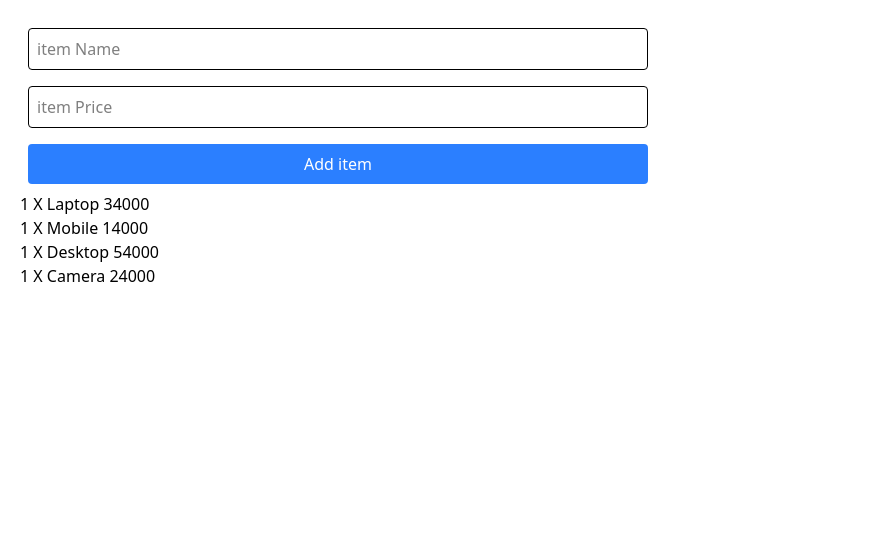
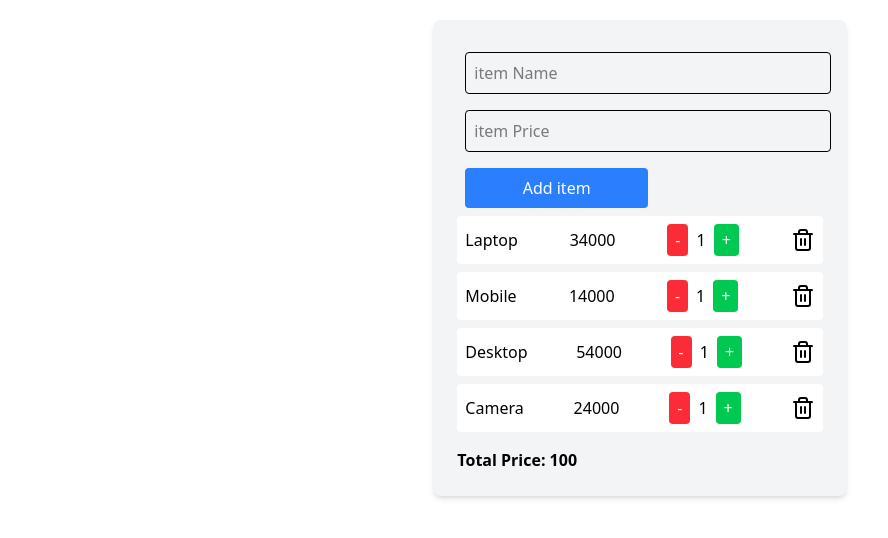
Before and after one commit to shoyebreza/phimart-client, a React (Vite) app: page / in a window 1280 px wide. Shown: the top 538 px of the page, without its empty margins (0-888 px from the left). Built offline with nearby package versions, Linux system fonts and the light colour scheme.

Commit message:
design updated

```diff
--- a/src/cart/CartApp.jsx
+++ b/src/cart/CartApp.jsx
@@ -1,3 +1,4 @@
+import { Trash2 } from "lucide-react";
 import { useForm } from "react-hook-form";
 
 
@@ -15,20 +16,31 @@ const CartApp = () => {
         console.log(data);
     };
     return (
-        <div>
+        <div className="w-1/3 mx-auto bg-gray-100 rounded-lg p-6 shadow-md">
             <form action="" onSubmit={handleSubmit(addItem)}>
-                <input {...register('item',{required:true})} type="text" placeholder="item Name" className="border p-2 m-2 rounded w-1/2"/>
-                <input {...register('price',{required:true})} type="number" placeholder="item Price" className="border p-2 m-2 rounded w-1/2"/>
+                <input {...register('item',{required:true})} type="text" placeholder="item Name" className="border p-2 m-2 rounded w-full"/>
+                <input {...register('price',{required:true})} type="number" placeholder="item Price" className="border p-2 m-2 rounded w-full"/>
                 <button className="bg-blue-500 text-white px-4 py-2 rounded w-1/2 m-2">Add item</button>
             </form>
             {/* cart item list */}
             {cart.length >0 ? (
                 //Todo Cart
-                <ul>
+                <div>
                     {cart.map((item, index)=>(
-                        <li key={index}>1 X {item.name} {item.price}</li>
+                        <div key={index} className="flex items-center p-2 bg-white rounded mb-2 justify-between">
+                            <p>{item.name}</p>
+                            <p>{item.price}</p>
+
+                            <div className="flex items-center">
+                                <button className="bg-red-500 text-white px-2 py-1 rounded">-</button>
+                                <span className="mx-2"> 1 </span>
+                                <button  className="bg-green-500 text-white px-2 py-1 rounded">+</button>
+                            </div>
+                            <button><Trash2/></button>
+                        </div>
                     ))}
-                </ul>
+                    <div className="mt-4 font-black text-large"> Total Price: 100 </div>
+                </div>
             ) : (
                 <p>No cart item</p>
             )}
```
